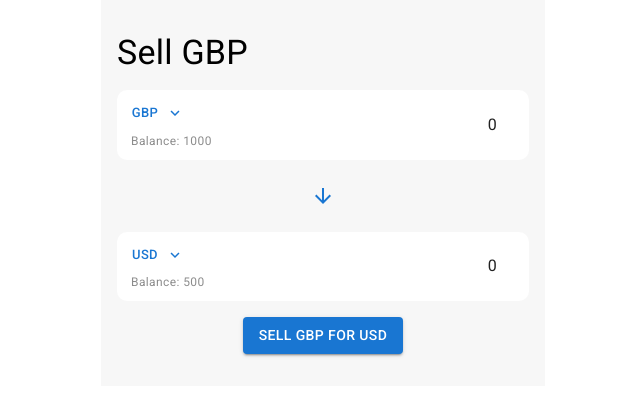
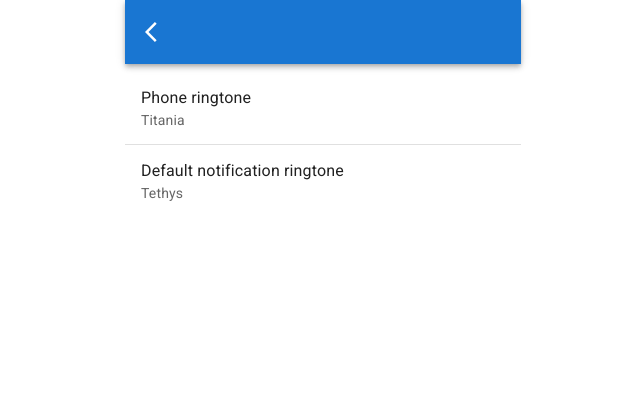
Before and after one commit to DibPuelma/revolut-home-task, a React (Create React App) app: page / in a window 1280 px wide. Both pictures are taken after a click on the button "GBP". Shown: the top 396 px of the page, without its empty margins (317-957 px from the left). Built offline with nearby package versions, Linux system fonts and the light colour scheme; no server answers.

Commit message:
Get currency list, generate random balances and save in Context

```diff
--- a/package.json
+++ b/package.json
@@ -14,6 +14,7 @@
     "@types/node": "^12.0.0",
     "@types/react": "^17.0.0",
     "@types/react-dom": "^17.0.0",
+    "axios": "^0.24.0",
     "react": "^17.0.2",
     "react-dom": "^17.0.2",
     "react-scripts": "4.0.3",
--- a/src/App.tsx
+++ b/src/App.tsx
@@ -4,7 +4,7 @@ import {
   Button, Container, Grid, IconButton, Typography,
 } from '@mui/material';
 import { ArrowDownward, ArrowUpward } from '@mui/icons-material';
-import CurrencyCard from './components/cards/CurrencyCard';
+import CurrencyCard from './components/currency/Card';
 import CurrencyType from './types/currency';
 import { capitalizeFirstLetter } from './helpers/strings';
 
--- /dev/null
+++ b/src/MainContext.tsx
@@ -0,0 +1,70 @@
+import React, {
+  ReactNode, createContext, useEffect, useState,
+} from 'react';
+import { getCurrencyList } from './api/currency';
+import CurrencyType from './types/currency';
+
+type CurrencyHash = {
+  [key: string]: string,
+};
+
+type ContextType = {
+  currenciesWithBalance: CurrencyType[],
+  setCurrenciesWithBalance?: (list: CurrencyType[]) => void,
+  error: string,
+  setError?: (error: string) => void,
+};
+
+type Props = {
+  children: ReactNode
+};
+
+const INITIAL_STATE: ContextType = {
+  currenciesWithBalance: [],
+  error: '',
+};
+
+export const MainContext = createContext(INITIAL_STATE);
+
+export const MainContextProvider = ({ children }: Props) => {
+  const [currenciesWithBalance, setCurrenciesWithBalance] = useState(
+    INITIAL_STATE.currenciesWithBalance,
+  );
+  const [error, setError] = useState(INITIAL_STATE.error);
+
+  const generateCurrenciesStructure = (_symbolToName: CurrencyHash): CurrencyType[] => (
+    Object.entries(_symbolToName).map(([key, value]) => ({
+      symbol: key,
+      name: value,
+      balance: parseFloat((Math.random() * 1000).toFixed(2)),
+    }))
+  );
+
+  useEffect(() => {
+    const getCurrencies = async () => {
+      try {
+        const { data } = await getCurrencyList();
+        const currenciesWithRandomBalance = generateCurrenciesStructure(data);
+        setCurrenciesWithBalance(currenciesWithRandomBalance);
+      } catch (callError) {
+        if (typeof callError === 'string') {
+          setError(callError);
+        } else if (callError instanceof Error) {
+          setError(callError.message);
+        }
+      }
+    };
+    getCurrencies();
+  }, []);
+
+  return (
+    <MainContext.Provider value={{
+      currenciesWithBalance,
+      error,
+      setError,
+    }}
+    >
+      {children}
+    </MainContext.Provider>
+  );
+};
--- /dev/null
+++ b/src/api/currency.ts
@@ -0,0 +1,6 @@
+import axios from 'axios';
+
+const EXCHANGE_API_HOST = 'https://openexchangerates.org/api';
+
+// eslint-disable-next-line import/prefer-default-export
+export const getCurrencyList = () => axios.get(`${EXCHANGE_API_HOST}/currencies.json`);
--- a/src/components/cards/CurrencyCard.tsx
+++ b/src/components/currency/Card.tsx
@@ -2,7 +2,7 @@ import React, { useState } from 'react';
 import {
   Grid, Paper, TextField, Typography,
 } from '@mui/material';
-import CurrencySelect from '../utils/CurrencySelect';
+import CurrencySelect from './Select';
 import currencyType from '../../types/currency';
 
 type Props = {
--- /dev/null
+++ b/src/components/currency/Select.tsx
@@ -0,0 +1,82 @@
+import React, { useState } from 'react';
+import {
+  AppBar,
+  Dialog,
+  IconButton,
+  Toolbar,
+  Button,
+  List,
+  ListItem,
+  ListItemText,
+  Divider,
+  Container,
+} from '@mui/material';
+import { KeyboardArrowDown, ArrowBackIos } from '@mui/icons-material';
+
+type Props = {
+  currentCurrency: string,
+};
+
+// const Transition = React.forwardRef((props, ref) => (
+
+// );
+
+const CurrencySelect = ({ currentCurrency }: Props) => {
+  const [open, setOpen] = useState(false);
+
+  const handleClickOpen = () => {
+    setOpen(true);
+  };
+
+  const handleClose = () => {
+    setOpen(false);
+  };
+
+  return (
+    <>
+      <Button
+        size="small"
+        variant="text"
+        endIcon={<KeyboardArrowDown />}
+        onClick={handleClickOpen}
+      >
+        {currentCurrency}
+      </Button>
+      <Dialog
+        fullScreen
+        open={open}
+        onClose={handleClose}
+      // TransitionComponent={<Slide direction="up" />}
+      >
+        <Container maxWidth="xs">
+          <AppBar sx={{ position: 'relative' }}>
+            <Toolbar>
+              <IconButton
+                edge="start"
+                color="inherit"
+                onClick={handleClose}
+                aria-label="close"
+              >
+                <ArrowBackIos />
+              </IconButton>
+            </Toolbar>
+          </AppBar>
+          <List>
+            <ListItem button>
+              <ListItemText primary="Phone ringtone" secondary="Titania" />
+            </ListItem>
+            <Divider />
+            <ListItem button>
+              <ListItemText
+                primary="Default notification ringtone"
+                secondary="Tethys"
+              />
+            </ListItem>
+          </List>
+        </Container>
+      </Dialog>
+    </>
+  );
+};
+
+export default CurrencySelect;
--- a/src/components/utils/CurrencySelect.tsx
+++ /dev/null
@@ -1,15 +0,0 @@
-import { Button } from '@mui/material';
-import { KeyboardArrowDown } from '@mui/icons-material';
-import React from 'react';
-
-type Props = {
-  currentCurrency: string,
-};
-
-const CurrencySelect = ({ currentCurrency }: Props) => (
-  <Button size="small" variant="text" endIcon={<KeyboardArrowDown />}>
-    {currentCurrency}
-  </Button>
-);
-
-export default CurrencySelect;
--- a/src/index.tsx
+++ b/src/index.tsx
@@ -3,10 +3,13 @@ import ReactDOM from 'react-dom';
 import './index.css';
 import App from './App';
 import reportWebVitals from './reportWebVitals';
+import { MainContextProvider } from './MainContext';
 
 ReactDOM.render(
   <React.StrictMode>
-    <App />
+    <MainContextProvider>
+      <App />
+    </MainContextProvider>
   </React.StrictMode>,
   document.getElementById('root'),
 );
--- a/src/types/currency.ts
+++ b/src/types/currency.ts
@@ -1,5 +1,5 @@
 type Currency = {
-  symbol: 'GBP' | 'USD' | 'EUR',
+  symbol: string,
   balance: number,
   name: string,
 };
```
Also changed, not shown: 2 other files (tests, documents, lock files or other folders).
